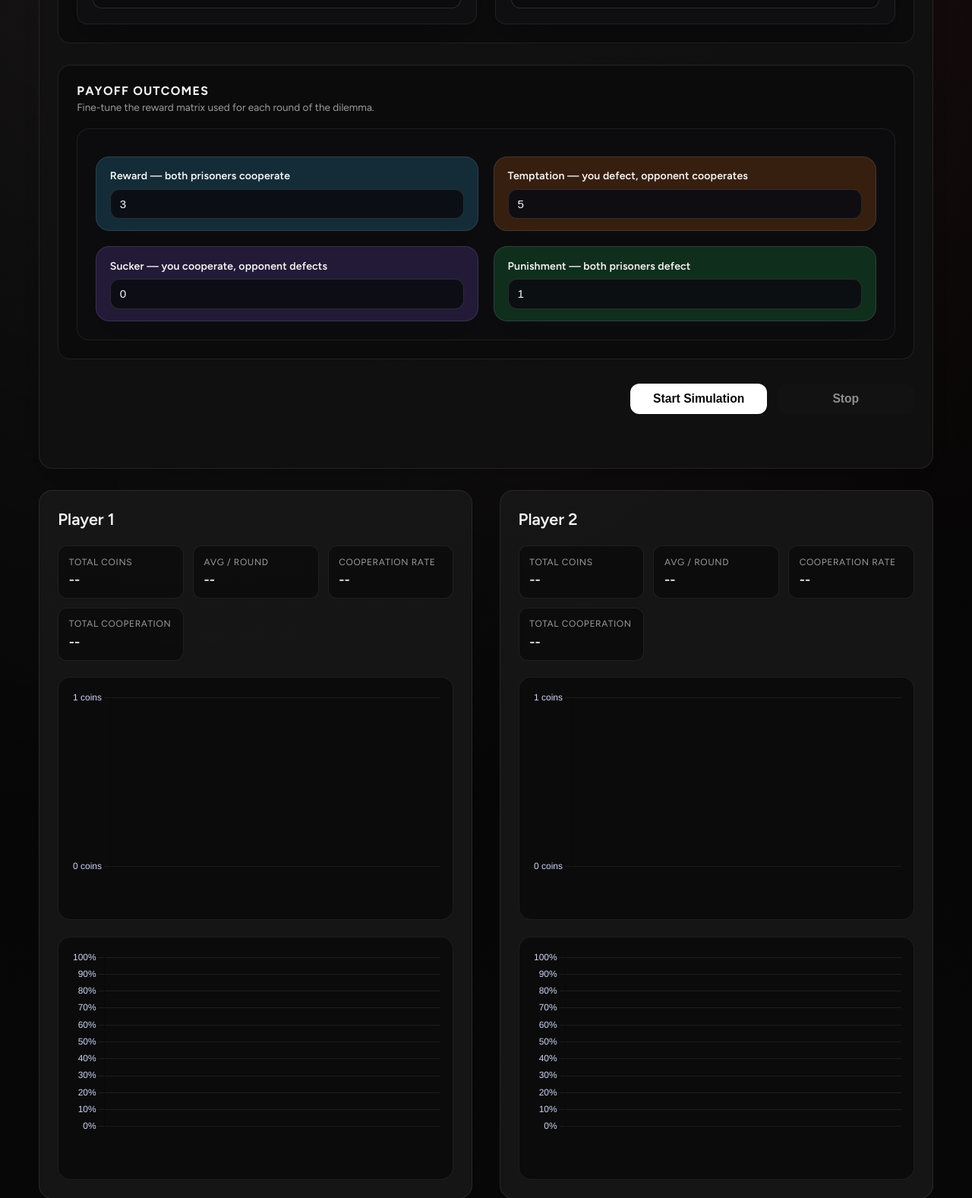
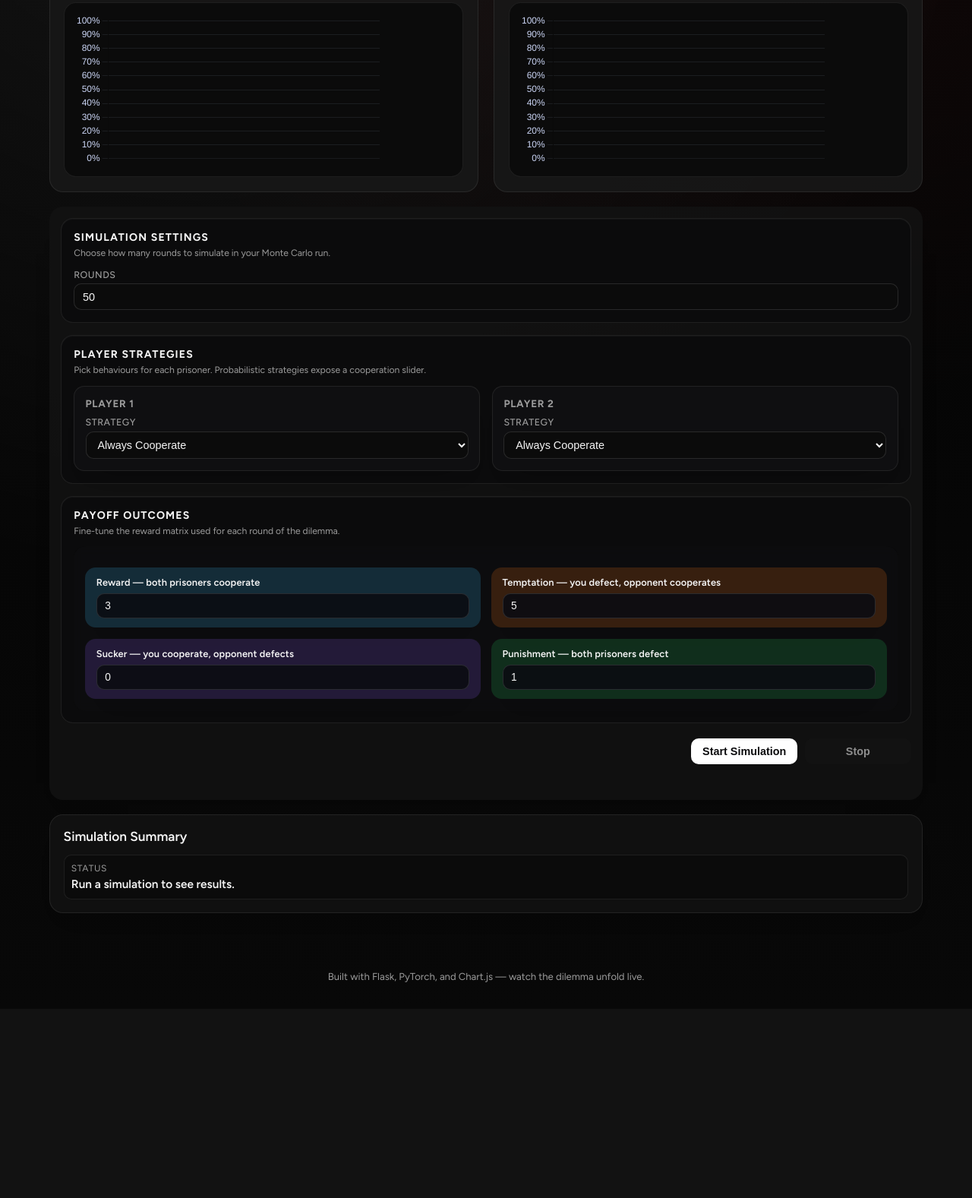
Before and after one commit to michaelmazilu/monte-carlo-prisoners-dilemma, a plain HTML site: page frontend/index.html in a window 1280 px wide. Shown: the part 563-2140 px from the top of the page at 76% size. After the commit the page ends 1891 px from the top, so only its background shows below. Drawn offline with nearby package versions, Linux system fonts and the light colour scheme.

Commit message:
Streamline UI and speed up simulation

```diff
--- a/frontend/index.html
+++ b/frontend/index.html
@@ -20,6 +20,68 @@
     </header>
 
     <main class="app-main">
+        <section class="analytics-grid">
+            <article class="analytics-card player-card" data-player="player1">
+                <header class="card-header">
+                    <h2>Player 1</h2>
+                </header>
+                <div class="player-stats">
+                    <div class="stat">
+                        <span class="stat-label">Total Coins</span>
+                        <span class="stat-value" data-player="player1" data-field="totalCoins">--</span>
+                    </div>
+                    <div class="stat">
+                        <span class="stat-label">Avg / Round</span>
+                        <span class="stat-value" data-player="player1" data-field="avgPayoff">--</span>
+                    </div>
+                    <div class="stat">
+                        <span class="stat-label">Cooperation Rate</span>
+                        <span class="stat-value" data-player="player1" data-field="coopRate">--</span>
+                    </div>
+                    <div class="stat">
+                        <span class="stat-label">Total Cooperation</span>
+                        <span class="stat-value" data-player="player1" data-field="totalCooperation">--</span>
+                    </div>
+                </div>
+                <div class="chart-slab">
+                    <canvas id="player1CoinsChart"></canvas>
+                </div>
+                <div class="chart-slab">
+                    <canvas id="player1CooperationChart"></canvas>
+                </div>
+            </article>
+
+            <article class="analytics-card player-card" data-player="player2">
+                <header class="card-header">
+                    <h2>Player 2</h2>
+                </header>
+                <div class="player-stats">
+                    <div class="stat">
+                        <span class="stat-label">Total Coins</span>
+                        <span class="stat-value" data-player="player2" data-field="totalCoins">--</span>
+                    </div>
+                    <div class="stat">
+                        <span class="stat-label">Avg / Round</span>
+                        <span class="stat-value" data-player="player2" data-field="avgPayoff">--</span>
+                    </div>
+                    <div class="stat">
+                        <span class="stat-label">Cooperation Rate</span>
+                        <span class="stat-value" data-player="player2" data-field="coopRate">--</span>
+                    </div>
+                    <div class="stat">
+                        <span class="stat-label">Total Cooperation</span>
+                        <span class="stat-value" data-player="player2" data-field="totalCooperation">--</span>
+                    </div>
+                </div>
+                <div class="chart-slab">
+                    <canvas id="player2CoinsChart"></canvas>
+                </div>
+                <div class="chart-slab">
+                    <canvas id="player2CooperationChart"></canvas>
+                </div>
+            </article>
+
+        </section>
         <section class="controls-bar">
             <form id="simulation-form" class="controls-form">
                 <div class="control-section">
@@ -112,69 +174,6 @@
                 <p id="statusText" aria-live="polite"></p>
             </form>
         </section>
-
-        <section class="analytics-grid">
-            <article class="analytics-card player-card" data-player="player1">
-                <header class="card-header">
-                    <h2>Player 1</h2>
-                </header>
-                <div class="player-stats">
-                    <div class="stat">
-                        <span class="stat-label">Total Coins</span>
-                        <span class="stat-value" data-player="player1" data-field="totalCoins">--</span>
-                    </div>
-                    <div class="stat">
-                        <span class="stat-label">Avg / Round</span>
-                        <span class="stat-value" data-player="player1" data-field="avgPayoff">--</span>
-                    </div>
-                    <div class="stat">
-                        <span class="stat-label">Cooperation Rate</span>
-                        <span class="stat-value" data-player="player1" data-field="coopRate">--</span>
-                    </div>
-                    <div class="stat">
-                        <span class="stat-label">Total Cooperation</span>
-                        <span class="stat-value" data-player="player1" data-field="totalCooperation">--</span>
-                    </div>
-                </div>
-                <div class="chart-slab">
-                    <canvas id="player1CoinsChart"></canvas>
-                </div>
-                <div class="chart-slab">
-                    <canvas id="player1CooperationChart"></canvas>
-                </div>
-            </article>
-
-            <article class="analytics-card player-card" data-player="player2">
-                <header class="card-header">
-                    <h2>Player 2</h2>
-                </header>
-                <div class="player-stats">
-                    <div class="stat">
-                        <span class="stat-label">Total Coins</span>
-                        <span class="stat-value" data-player="player2" data-field="totalCoins">--</span>
-                    </div>
-                    <div class="stat">
-                        <span class="stat-label">Avg / Round</span>
-                        <span class="stat-value" data-player="player2" data-field="avgPayoff">--</span>
-                    </div>
-                    <div class="stat">
-                        <span class="stat-label">Cooperation Rate</span>
-                        <span class="stat-value" data-player="player2" data-field="coopRate">--</span>
-                    </div>
-                    <div class="stat">
-                        <span class="stat-label">Total Cooperation</span>
-                        <span class="stat-value" data-player="player2" data-field="totalCooperation">--</span>
-                    </div>
-                </div>
-                <div class="chart-slab">
-                    <canvas id="player2CoinsChart"></canvas>
-                </div>
-                <div class="chart-slab">
-                    <canvas id="player2CooperationChart"></canvas>
-                </div>
-            </article>
-
-        </section>
         <section class="summary-bar">
             <div class="summary-card">
                 <header class="summary-header">
--- a/frontend/static/css/styles.css
+++ b/frontend/static/css/styles.css
@@ -24,6 +24,7 @@ body {
     min-height: 100vh;
     display: flex;
     flex-direction: column;
+    font-size: 14px;
     background: radial-gradient(circle at 20% 15%, rgba(255, 255, 255, 0.07), transparent 55%),
         radial-gradient(circle at 78% 5%, rgba(255, 77, 79, 0.08), transparent 50%),
         linear-gradient(180deg, #020202 0%, var(--bg) 100%);
@@ -31,50 +32,50 @@ body {
 }
 
 .app-header {
-    padding: 2.4rem clamp(1.25rem, 4vw, 3rem) 1.4rem;
+    padding: 1.5rem clamp(0.9rem, 3vw, 2rem) 1rem;
 }
 
 .brand h1 {
     margin: 0;
-    font-size: clamp(1.9rem, 3vw, 2.6rem);
+    font-size: clamp(1.45rem, 2.4vw, 2rem);
     font-weight: 600;
     letter-spacing: 0.04em;
 }
 
 .brand .subtitle {
     margin-top: 0.6rem;
-    font-size: 1rem;
+    font-size: 0.9rem;
     color: var(--text-muted);
 }
 
 .app-main {
     flex: 1;
-    width: min(1200px, 92vw);
+    width: min(1150px, 96vw);
     margin: 0 auto;
     display: flex;
     flex-direction: column;
-    gap: 1.75rem;
-    padding-bottom: 3rem;
+    gap: 1.2rem;
+    padding-bottom: 2.5rem;
 }
 
 .controls-bar {
     background: var(--surface);
-    border: 1px solid var(--border);
+    border: none;
     border-radius: 18px;
-    padding: clamp(1rem, 2vw, 1.5rem);
+    padding: clamp(0.6rem, 1.4vw, 0.95rem);
     box-shadow: 0 20px 40px -42px rgba(0, 0, 0, 0.8);
 }
 
 .controls-form {
     display: flex;
     flex-direction: column;
-    gap: clamp(1rem, 2.5vw, 1.75rem);
+    gap: clamp(0.65rem, 1.6vw, 1rem);
 }
 
 .control-field {
     display: flex;
     flex-direction: column;
-    gap: 0.35rem;
+    gap: 0.3rem;
 }
 
 .control-field h4 {
@@ -82,7 +83,7 @@ body {
 }
 
 .control-field label {
-    font-size: 0.85rem;
+    font-size: 0.78rem;
     font-weight: 500;
     color: var(--text-muted);
     letter-spacing: 0.04em;
@@ -91,12 +92,12 @@ body {
 
 .control-field input,
 .control-field select {
-    padding: 0.65rem 0.75rem;
-    border-radius: 12px;
+    padding: 0.52rem 0.68rem;
+    border-radius: 10px;
     border: 1px solid rgba(255, 255, 255, 0.12);
     background: rgba(12, 12, 12, 0.9);
     color: var(--text);
-    font-size: 0.98rem;
+    font-size: 0.9rem;
     transition: border 0.2s ease, box-shadow 0.2s ease;
 }
 
@@ -115,8 +116,8 @@ body {
 .control-section {
     display: flex;
     flex-direction: column;
-    gap: clamp(0.75rem, 2vw, 1.25rem);
-    padding: clamp(1rem, 2vw, 1.5rem);
+    gap: clamp(0.5rem, 1.4vw, 0.85rem);
+    padding: clamp(0.68rem, 1.4vw, 1rem);
     border: 1px solid var(--border);
     border-radius: 16px;
     background: rgba(10, 10, 11, 0.65);
@@ -125,21 +126,21 @@ body {
 
 .control-section-header h3 {
     margin: 0 0 0.25rem;
-    font-size: 1rem;
+    font-size: 0.88rem;
     text-transform: uppercase;
     letter-spacing: 0.08em;
 }
 
 .control-section-header p {
     margin: 0;
-    font-size: 0.85rem;
+    font-size: 0.76rem;
     color: var(--text-muted);
 }
 
 .control-grid {
     display: grid;
     grid-template-columns: repeat(auto-fit, minmax(180px, 1fr));
-    gap: 1rem clamp(1.15rem, 2vw, 1.5rem);
+    gap: 0.75rem clamp(0.85rem, 1.6vw, 1.05rem);
 }
 
 .probability-input.hidden {
@@ -148,15 +149,15 @@ body {
 
 .players-section .player-grid {
     display: grid;
-    grid-template-columns: repeat(auto-fit, minmax(210px, 1fr));
-    gap: clamp(1rem, 2vw, 1.5rem);
+    grid-template-columns: repeat(auto-fit, minmax(180px, 1fr));
+    gap: clamp(0.75rem, 1.4vw, 1rem);
 }
 
 .player-config {
     display: flex;
     flex-direction: column;
-    gap: 0.75rem;
-    padding: clamp(0.9rem, 2vw, 1.25rem);
+    gap: 0.55rem;
+    padding: clamp(0.68rem, 1.4vw, 0.9rem);
     border-radius: 14px;
     border: 1px solid rgba(255, 255, 255, 0.08);
     background: rgba(18, 18, 19, 0.75);
@@ -165,7 +166,7 @@ body {
 
 .player-config h4 {
     margin: 0;
-    font-size: 0.95rem;
+    font-size: 0.84rem;
     letter-spacing: 0.05em;
     text-transform: uppercase;
     color: var(--text-muted);
@@ -175,25 +176,23 @@ body {
     display: block;
     background: rgba(14, 14, 16, 0.65);
     border-radius: 16px;
-    border: 1px solid rgba(255, 255, 255, 0.08);
-    padding: clamp(1rem, 2vw, 1.5rem);
+    padding: clamp(0.7rem, 1.4vw, 0.95rem);
     backdrop-filter: blur(6px);
 }
 
 .payoff-inputs {
     display: grid;
     grid-template-columns: repeat(1, minmax(0, 1fr));
-    gap: clamp(0.85rem, 2vw, 1.25rem);
+    gap: clamp(0.6rem, 1.4vw, 0.9rem);
     margin-top: 0.75rem;
 }
 
 .payoff-input-card {
     display: flex;
     flex-direction: column;
-    gap: 0.45rem;
-    padding: 0.95rem 1.1rem;
-    border-radius: 18px;
-    border: 1px solid rgba(148, 163, 184, 0.18);
+    gap: 0.4rem;
+    padding: 0.72rem 0.9rem;
+    border-radius: 14px;
     background: rgba(30, 36, 50, 0.55);
     box-shadow: 0 22px 34px -38px rgba(9, 12, 20, 0.9);
 }
@@ -217,7 +216,7 @@ body {
 
 .payoff-input-label {
     display: block;
-    font-size: 0.88rem;
+    font-size: 0.8rem;
     font-weight: 600;
     color: var(--text);
     letter-spacing: 0.01em;
@@ -225,12 +224,12 @@ body {
 }
 
 .payoff-input-card input[type="number"] {
-    padding: 0.65rem 0.75rem;
-    border-radius: 12px;
+    padding: 0.5rem 0.65rem;
+    border-radius: 10px;
     border: 1px solid rgba(255, 255, 255, 0.12);
     background: rgba(12, 13, 18, 0.9);
     color: var(--text);
-    font-size: 0.95rem;
+    font-size: 0.86rem;
 }
 
 .payoff-input-card input[type="number"]:focus {
@@ -248,20 +247,20 @@ body {
 .controls-actions {
     display: flex;
     flex-wrap: wrap;
-    gap: 0.85rem;
+    gap: 0.6rem;
     justify-content: flex-end;
     margin-top: 0.25rem;
 }
 
 .controls-actions button {
-    min-width: 180px;
+    min-width: 140px;
 }
 
 button {
-    padding: 0.7rem 1.05rem;
-    border-radius: 12px;
+    padding: 0.55rem 0.85rem;
+    border-radius: 10px;
     border: none;
-    font-size: 0.98rem;
+    font-size: 0.9rem;
     font-weight: 600;
     cursor: pointer;
     transition: transform 0.15s ease, box-shadow 0.15s ease, opacity 0.2s;
@@ -298,10 +297,10 @@ button:disabled {
 
 #statusText {
     margin: 0;
-    font-size: 0.9rem;
+    font-size: 0.82rem;
     font-weight: 500;
     color: var(--accent);
-    min-height: 1.2rem;
+    min-height: 1rem;
     text-align: right;
 }
 
@@ -347,36 +346,36 @@ button:disabled {
 .analytics-grid {
     display: grid;
     grid-template-columns: repeat(2, minmax(0, 1fr));
-    gap: 2.2rem;
+    gap: 1.3rem;
 }
 
 .analytics-card {
     background: var(--surface-alt);
     border: 1px solid var(--border);
     border-radius: 18px;
-    padding: clamp(1rem, 2vw, 1.5rem);
+    padding: clamp(0.8rem, 1.6vw, 1.15rem);
     display: flex;
     flex-direction: column;
-    gap: 1.35rem;
+    gap: 0.95rem;
 }
 
 .card-header h2 {
     margin: 0;
-    font-size: 1.35rem;
+    font-size: 1.08rem;
     font-weight: 600;
 }
 
 .player-stats {
     display: grid;
-    grid-template-columns: repeat(auto-fit, minmax(150px, 1fr));
-    gap: 0.75rem;
+    grid-template-columns: repeat(auto-fit, minmax(140px, 1fr));
+    gap: 0.6rem;
 }
 
 .stat {
     display: flex;
     flex-direction: column;
-    gap: 0.35rem;
-    padding: 0.85rem;
+    gap: 0.25rem;
+    padding: 0.7rem;
     border-radius: 12px;
     background: rgba(12, 12, 12, 0.82);
     border: 1px solid rgba(255, 255, 255, 0.08);
@@ -390,7 +389,7 @@ button:disabled {
 }
 
 .stat-value {
-    font-size: 1.1rem;
+    font-size: 0.98rem;
     font-weight: 600;
 }
 
@@ -398,8 +397,8 @@ button:disabled {
     background: rgba(10, 10, 10, 0.85);
     border: 1px solid rgba(255, 255, 255, 0.08);
     border-radius: 16px;
-    padding: 1rem;
-    min-height: 320px;
+    padding: 0.8rem;
+    min-height: 230px;
 }
 
 .chart-slab canvas {
@@ -411,7 +410,7 @@ button:disabled {
     background: var(--surface);
     border: 1px solid var(--border);
     border-radius: 18px;
-    padding: clamp(1rem, 2vw, 1.5rem);
+    padding: clamp(0.8rem, 1.6vw, 1.1rem);
     box-shadow: 0 18px 38px -36px rgba(0, 0, 0, 0.8);
 }
 
@@ -423,23 +422,23 @@ button:disabled {
 
 .summary-header h2 {
     margin: 0;
-    font-size: 1.25rem;
+    font-size: 1.08rem;
     font-weight: 600;
 }
 
 .summary-body {
     display: grid;
-    grid-template-columns: repeat(auto-fit, minmax(180px, 1fr));
-    gap: 0.75rem;
-    font-size: 0.95rem;
+    grid-template-columns: repeat(auto-fit, minmax(160px, 1fr));
+    gap: 0.6rem;
+    font-size: 0.88rem;
     color: var(--text-muted);
 }
 
 .summary-body .metric {
     display: flex;
     flex-direction: column;
-    gap: 0.35rem;
-    padding: 0.75rem;
+    gap: 0.3rem;
+    padding: 0.58rem;
     border-radius: 10px;
     background: rgba(12, 12, 12, 0.82);
     border: 1px solid rgba(255, 255, 255, 0.08);
@@ -454,15 +453,15 @@ button:disabled {
 }
 
 .metric-value {
-    font-size: 1.05rem;
+    font-size: 0.96rem;
     font-weight: 600;
 }
 
 .app-footer {
-    padding: 2.5rem 1rem;
+    padding: 1.4rem 1rem;
     text-align: center;
     color: var(--text-muted);
-    font-size: 0.9rem;
+    font-size: 0.82rem;
 }
 
 @media (max-width: 980px) {
--- a/frontend/static/js/app.js
+++ b/frontend/static/js/app.js
@@ -29,7 +29,7 @@ const DEFAULT_PAYOFFS = {
 };
 
 const CHART_UPDATE_INTERVAL = 25;
-const MAX_CHART_POINTS = 2000;
+const MAX_CHART_POINTS = Infinity;
 
 let payoffState = { ...DEFAULT_PAYOFFS };
 
```
Also changed, not shown: 1 other file.
